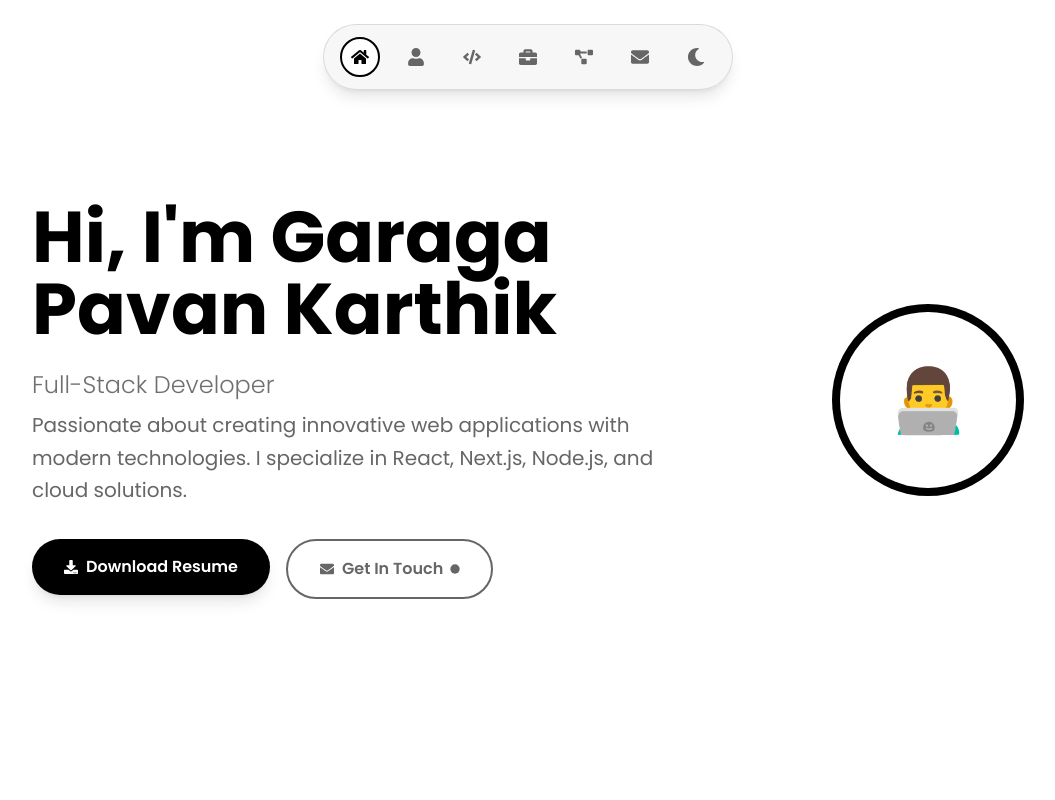
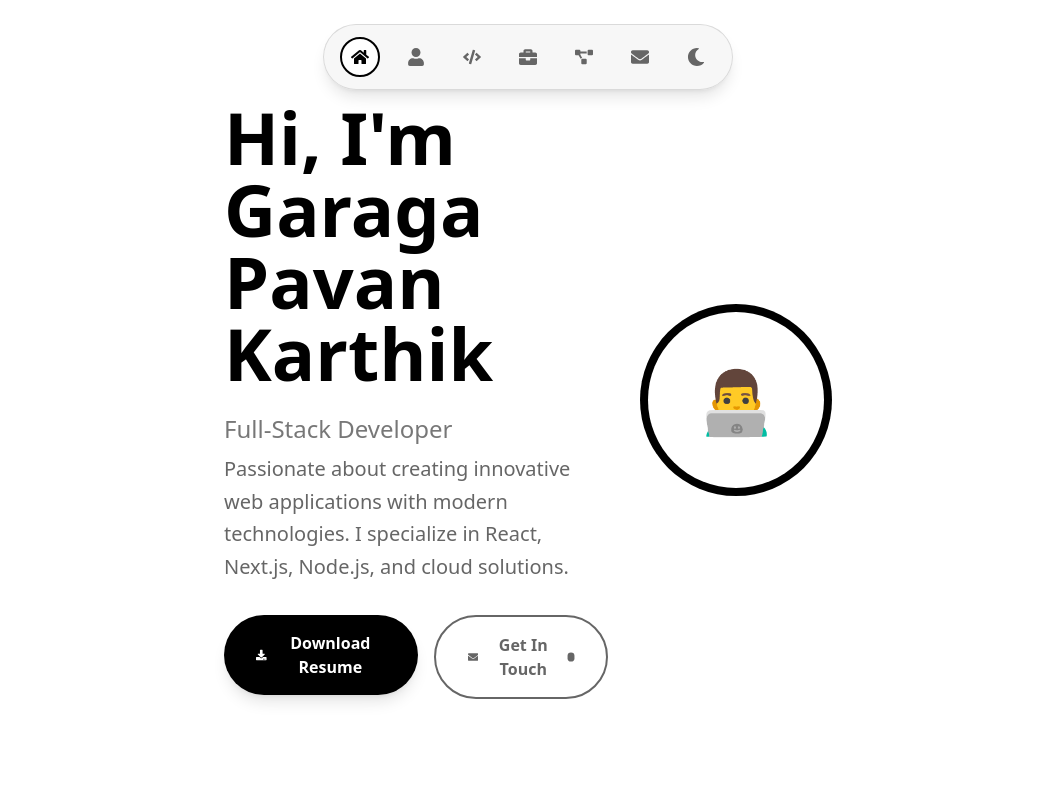
Before and after one commit to PavanKarthikGaraga/Portofolio, a Next.js app in the folder my-app/: page / in a window 1280 px wide. Shown: the top 800 px of the page, without its empty margins (112-1167 px from the left). Built offline with nearby package versions, Linux system fonts and the light colour scheme.

Commit message:
feat: V2

```diff
--- a/my-app/src/app/globals.css
+++ b/my-app/src/app/globals.css
@@ -1,50 +1,53 @@
 @import "tailwindcss";
 
 :root {
-  --background: #000000;
-  --foreground: #ffffff;
-  --background-secondary: #0a0a0a;
-  --foreground-secondary: #a3a3a3;
-  --accent: #ffffff;
-  --accent-secondary: #1a1a1a;
+  --background: #121212;
+  --foreground: #FAFAFA;
+  --background-secondary: #1a1a1a;
+  --foreground-secondary: #a0a0a0;
+  --accent: #FAFAFA;
+  --accent-secondary: #2a2a2a;
 
 }
 
 .dark {
-  --background: #000000;
-  --foreground: #ffffff;
-  --background-secondary: #0a0a0a;
-  --foreground-secondary: #a3a3a3;
-  --accent: #ffffff;
-  --accent-secondary: #1a1a1a;
+  --background: #121212;
+  --foreground: #FAFAFA;
+  --background-secondary: #1a1a1a;
+  --foreground-secondary: #a0a0a0;
+  --accent: #FAFAFA;
+  --accent-secondary: #2a2a2a;
 
 }
 
 .light {
-  --background: #ffffff;
-  --foreground: #000000;
-  --background-secondary: #f5f5f5;
-  --foreground-secondary: #666666;
-  --accent: #000000;
-  --accent-secondary: #e5e5e5;
-  --hover-gradient: linear-gradient(135deg, #60a5fa 0%, #34d399 100%);
+  --background: #F2EBEC;
+  --foreground: #121212;
+  --background-secondary: #e5dfe0;
+  --foreground-secondary: #4a4a4a;
+  --accent: #121212;
+  --accent-secondary: #d5d0d1;
 }
 
-@theme inline {
+/* Theme variables */
+:root {
   --color-background: var(--background);
   --color-foreground: var(--foreground);
-  --font-poppins: var(--font-poppins);
+  --font-lexend: var(--font-lexend);
 }
 
 html {
   scroll-behavior: smooth;
+  scroll-padding-top: 4rem;
 }
 
 body {
   background: var(--background);
   color: var(--foreground);
-  font-family: var(--font-poppins), Arial, Helvetica, sans-serif;
+  font-family: var(--font-lexend), ;
   transition: background-color 0.3s ease, color 0.3s ease;
+  -webkit-font-smoothing: antialiased;
+  -moz-osx-font-smoothing: grayscale;
 }
 
 /* Custom Animations */
--- a/my-app/src/app/layout.js
+++ b/my-app/src/app/layout.js
@@ -1,9 +1,9 @@
-import { Poppins } from "next/font/google";
+import { Lexend } from "next/font/google";
 import "./globals.css";
 import { ThemeProvider } from "../contexts/ThemeContext";
 
-const poppins = Poppins({
-  variable: "--font-poppins",
+const lexend = Lexend({
+  variable: "--font-lexend",
   subsets: ["latin"],
   weight: ["300", "400", "500", "600", "700"],
 });
@@ -16,8 +16,9 @@ export const metadata = {
 export default function RootLayout({ children }) {
   return (
     <html lang="en">
+	<head><meta name="facebook-domain-verification" content="r4vcjdz2s3e3ofv234sxffggp4xqt2" /></head>
       <body
-        className={`${poppins.variable} antialiased font-poppins`}
+        className={`${lexend.variable} antialiased font-lexend`}
       >
         <ThemeProvider>
           {children}
--- a/my-app/src/app/page.js
+++ b/my-app/src/app/page.js
@@ -1,7 +1,5 @@
 import FloatingNavbar from '../components/FloatingNavbar';
 import LandingSection from '../components/sections/LandingSection';
-import AboutSection from '../components/sections/AboutSection';
-import TechStackSection from '../components/sections/TechStackSection';
 import ExperienceSection from '../components/sections/ExperienceSection';
 import ProjectsSection from '../components/sections/ProjectsSection';
 import ContactSection from '../components/sections/ContactSection';
@@ -12,16 +10,10 @@ export default function Home() {
       {/* Floating Navbar */}
       <FloatingNavbar />
 
-      {/* Main Content Container - 80% width on desktop, 95% on mobile */}
-      <div className="w-full max-w-[95%] md:max-w-[80%] mx-auto">
+      {/* Main Content Container - 50% width on desktop, 95% on mobile */}
+      <div className="w-full max-w-[95%] md:max-w-[50%] mx-auto">
         {/* Landing Section */}
         <LandingSection />
-
-        {/* About Section */}
-        <AboutSection />
-
-        {/* Tech Stack Section */}
-        <TechStackSection />
 
         {/* Experience Section */}
         <ExperienceSection />
```
